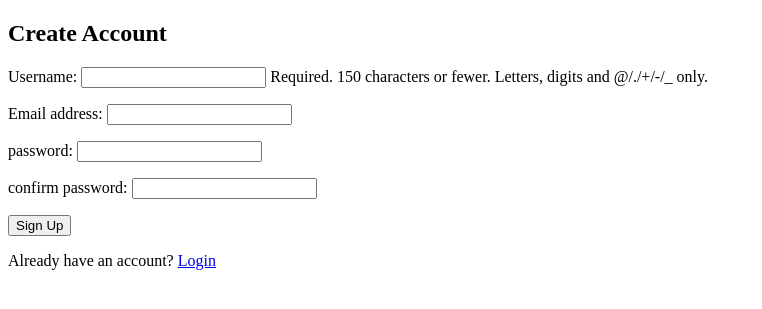
After one commit to jho-G/django_student_management_system, a Django app: page /signup/ in a window 1280 px wide. The commit adds this page. Shown: the top 309 px of the page, without its empty margins (0-762 px from the left). Run offline with Django 5.2, Linux system fonts and the light colour scheme.

Commit message:
update student management[add login requirement and permission]

```diff
--- a/school/settings.py
+++ b/school/settings.py
@@ -123,3 +123,8 @@ STATIC_URL = 'static/'
 # https://docs.djangoproject.com/en/5.2/ref/settings/#default-auto-field
 
 DEFAULT_AUTO_FIELD = 'django.db.models.BigAutoField'
+
+
+LOGIN_URL='login'
+LOGIN_REDIRECT_URL='student_list'
+LOGIN_REDIRECT_URL='login'
--- a/school/urls.py
+++ b/school/urls.py
@@ -16,8 +16,11 @@ Including another URLconf
 """
 from django.contrib import admin
 from django.urls import path,include
+from django.contrib.auth import views as auth_views
 
 urlpatterns = [
     path('admin/', admin.site.urls),
     path('', include('students.urls')),
+    path('accounts/login/', auth_views.LoginView.as_view(),name="login"),
+    path('accounts/logout/', auth_views.LogoutView.as_view(),name="logout"),
 ]
--- a/students/forms.py
+++ b/students/forms.py
@@ -1,5 +1,10 @@
 from django import forms
+from django.contrib.auth.models import User
+
+
 from .models import Student,Course
+
+
 
 class StudentForm(forms.ModelForm):
     class Meta:
@@ -20,3 +25,21 @@ class StudentCourseForm(forms.ModelForm):
         widgets={
             'courses':forms.CheckboxSelectMultiple()
         }
+
+
+class SignUpForm(forms.ModelForm):
+    password1=forms.CharField(label='password',widget=forms.PasswordInput)
+    password2=forms.CharField(label='confirm password',widget=forms.PasswordInput)
+
+    class Meta:
+        model=User
+        fields=['username','email']
+
+    def clean(self):
+        cleaned_data=super().clean()
+        p1=cleaned_data.get("password1")
+        p2=cleaned_data.get("password2")
+
+        if p1 and p2 and p1 !=p2:
+            raise forms.validationError("passwords do not match")
+        return cleaned_data
--- /dev/null
+++ b/students/templates/registration/signup.html
@@ -0,0 +1,20 @@
+<!DOCTYPE html>
+<html>
+<head>
+    <title>Sign Up</title>
+</head>
+<body>
+    <h2>Create Account</h2>
+
+    <form method="post">
+        {% csrf_token %}
+        {{ form.as_p }}
+        <button type="submit">Sign Up</button>
+    </form>
+
+    <p>
+        Already have an account?
+        <a href="{% url 'login' %}">Login</a>
+    </p>
+</body>
+</html>
--- a/students/templates/students/student_list.html
+++ b/students/templates/students/student_list.html
@@ -143,6 +143,9 @@
                 <a href="{% url 'student_delete' student.id %}">Delete</a>
                 <a href="{% url 'student_add_course' student.id %}">Add Course</a>
                 <a href="{% url 'student_detail' student.id %}">View</a>
+                {% if perms.students.add_student %}
+                    <a href="{% url 'student_create' %}">Add Student</a>
+                {% endif %}
             </div>
         </div>
     {% endfor %}
--- a/students/urls.py
+++ b/students/urls.py
@@ -7,4 +7,5 @@ urlpatterns=[
     path('delete/<int:pk>/',views.StudentDeleteView.as_view(),name="student_delete"),
     path('add-course/<int:pk>/',views.StudentAddCourse.as_view(),name="student_add_course"),
     path('detail/<int:pk>/',views.StudentDetail.as_view(),name="student_detail"),
+    path('signup/', views.signup, name='signup'),
 ]
--- a/students/views.py
+++ b/students/views.py
@@ -1,10 +1,16 @@
 from django.shortcuts import render,redirect,get_object_or_404
 from django.views.generic import View,ListView,CreateView,UpdateView,DeleteView,DetailView
 from django.urls import reverse_lazy
+from django.contrib.auth.mixins import LoginRequiredMixin
+from django.contrib.auth.mixins import PermissionRequiredMixin
+from django.contrib.auth.models import User, Group
+
 
 from .models import Student,Course
-from .forms import StudentForm,StudentCourseForm
+from .forms import StudentForm,StudentCourseForm,SignUpForm
 from django.db.models import Q
+
+
 # Create your views here.
 # def student_list(request):
 #     student=Student.objects.all()
@@ -31,7 +37,7 @@ from django.db.models import Q
 #         return redirect('student_list')
 #     return render(request,"student/student_confirm_delete.html",{"student":student})
 
-class StudentsListView(ListView):
+class StudentsListView(LoginRequiredMixin,ListView):
     model=Student
     context_object_name='students'
     template_name = 'students/student_list.html'
@@ -51,8 +57,9 @@ class StudentsListView(ListView):
         return queryset
 
 
-class StudentCreateView(CreateView):
+class StudentCreateView(PermissionRequiredMixin,CreateView):
     model=Student
+    permission_required="students.add_student"
     fields=["name","age","grade","email","department"]
 
     template_name = "students/student_form.html"
@@ -91,3 +98,26 @@ class StudentAddCourse(UpdateView):
         context = super().get_context_data(**kwargs)
         context["student"] = self.object
         return context
+
+
+
+
+def signup(request):
+    if request.method == "POST":
+        form = SignUpForm(request.POST)
+        if form.is_valid():
+            user = User.objects.create_user(
+                username=form.cleaned_data['username'],
+                email=form.cleaned_data['email'],
+                password=form.cleaned_data['password1']
+            )
+
+            # add user to Student group
+            student_group = Group.objects.get(name='Student')
+            user.groups.add(student_group)
+
+            return redirect('login')
+    else:
+        form = SignUpForm()
+
+    return render(request, 'registration/signup.html', {'form': form})
```
Also changed, not shown: students/templates/registration/login.html (added, +20 -0 lines).
